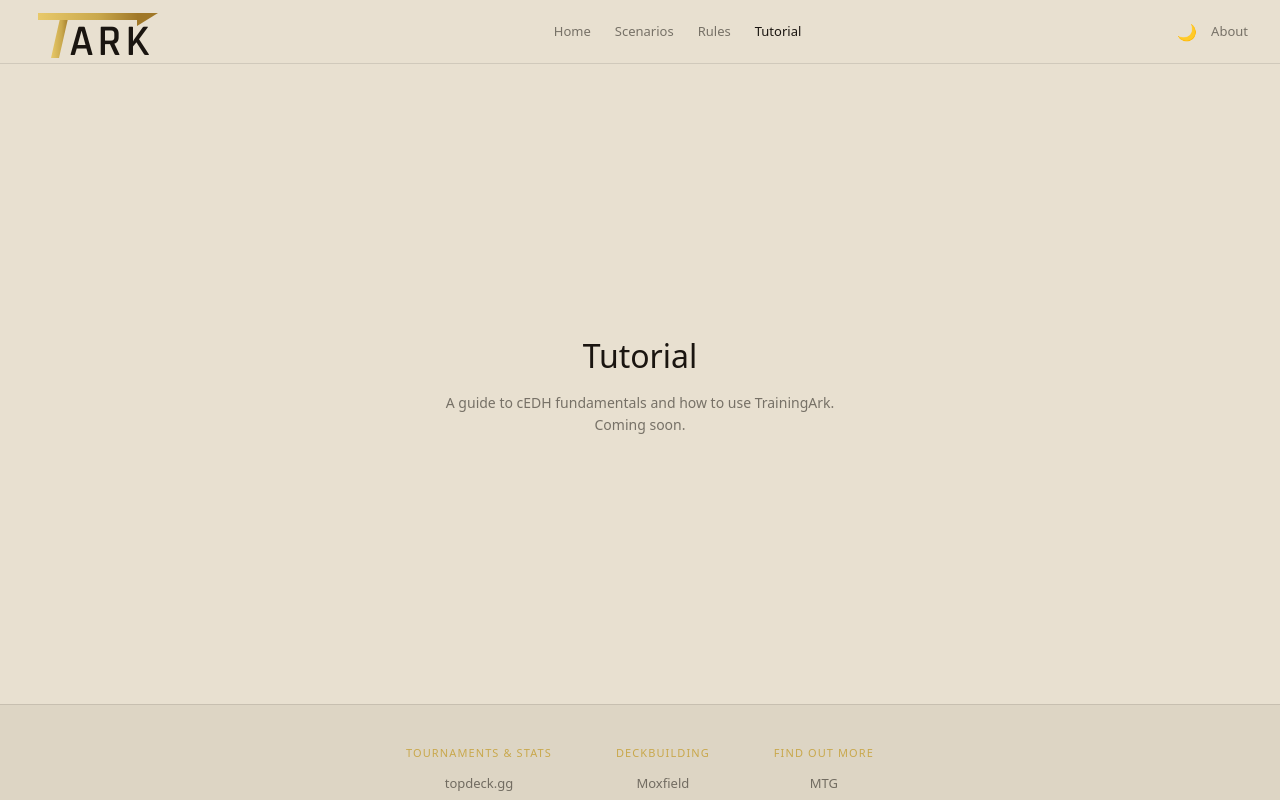
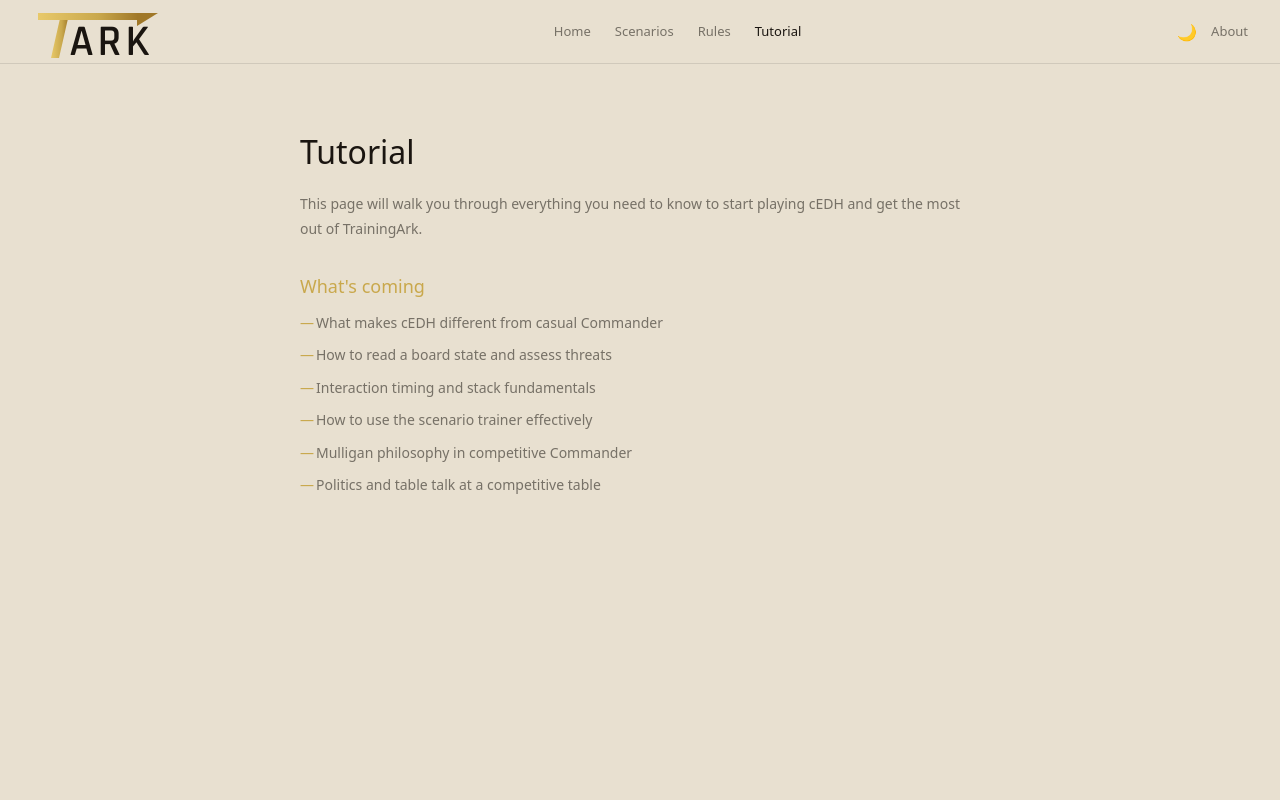
Before and after one commit to TrimStream/SpellTable, a React (Vite) app in the folder frontend/: page /tutorial in a window 1280 px wide. Shown: the top 800 px of the page. Built offline with nearby package versions, Linux system fonts and the light colour scheme.

Commit message:
Enhance Rules and Tutorial pages with updated content, styling, and layout

```diff
--- a/frontend/src/pages/Rules/Rules.module.css
+++ b/frontend/src/pages/Rules/Rules.module.css
@@ -1,23 +1,55 @@
 .container {
-    min-height: 80vh;
-    display: flex;
-    flex-direction: column;
-    align-items: center;
-    justify-content: center;
-    text-align: center;
-    padding: 40px;
+    min-height: 100vh;
+    background: var(--bg);
+    padding: 64px 40px;
+}
+
+.content {
+    max-width: 680px;
+    margin: 0 auto;
 }
 
 .title {
     font-size: 32px;
     font-weight: 500;
     color: var(--text);
-    margin-bottom: 12px;
+    margin-bottom: 16px;
 }
 
-.subtitle {
+.heading {
+    font-size: 18px;
+    font-weight: 500;
+    color: var(--gold);
+    margin-bottom: 12px;
+    margin-top: 32px;
+}
+
+.body {
     font-size: 14px;
     color: var(--text-muted);
-    max-width: 400px;
+    line-height: 1.75;
+    margin-bottom: 24px;
+}
+
+.list {
+    list-style: none;
+    padding: 0;
+    display: flex;
+    flex-direction: column;
+    gap: 10px;
+}
+
+.list li {
+    font-size: 14px;
+    color: var(--text-muted);
     line-height: 1.6;
+    padding-left: 16px;
+    position: relative;
 }
+
+.list li::before {
+    content: '—';
+    position: absolute;
+    left: 0;
+    color: var(--gold);
+}
--- a/frontend/src/pages/Rules/Rules.tsx
+++ b/frontend/src/pages/Rules/Rules.tsx
@@ -8,8 +8,20 @@ export function Rules() {
 
     return (
         <div className={styles.container}>
-            <h1 className={styles.title}>Rules</h1>
-            <p className={styles.subtitle}>Commander rules, ban list, and comprehensive rules reference. Coming soon.</p>
+            <div className={styles.content}>
+                <h1 className={styles.title}>Rules Reference</h1>
+                <p className={styles.body}>
+                    This page will contain a full reference for competitive Commander including the official rules, the current ban list, and rulings relevant to common cEDH interactions.
+                </p>
+
+                <h2 className={styles.heading}>What's coming</h2>
+                <ul className={styles.list}>
+                    <li>Official Commander rules and format guidelines</li>
+                    <li>Current EDH ban list updated for the latest announcements</li>
+                    <li>Comprehensive rules reference for common cEDH interactions</li>
+                    <li>Priority, the stack, and timing rules explained for competitive play</li>
+                </ul>
+            </div>
         </div>
     );
 }
--- a/frontend/src/pages/Tutorial/Tutorial.module.css
+++ b/frontend/src/pages/Tutorial/Tutorial.module.css
@@ -1,23 +1,55 @@
 .container {
-    min-height: 80vh;
-    display: flex;
-    flex-direction: column;
-    align-items: center;
-    justify-content: center;
-    text-align: center;
-    padding: 40px;
+    min-height: 100vh;
+    background: var(--bg);
+    padding: 64px 40px;
+}
+
+.content {
+    max-width: 680px;
+    margin: 0 auto;
 }
 
 .title {
     font-size: 32px;
     font-weight: 500;
     color: var(--text);
-    margin-bottom: 12px;
+    margin-bottom: 16px;
 }
 
-.subtitle {
+.heading {
+    font-size: 18px;
+    font-weight: 500;
+    color: var(--gold);
+    margin-bottom: 12px;
+    margin-top: 32px;
+}
+
+.body {
     font-size: 14px;
     color: var(--text-muted);
-    max-width: 400px;
+    line-height: 1.75;
+    margin-bottom: 24px;
+}
+
+.list {
+    list-style: none;
+    padding: 0;
+    display: flex;
+    flex-direction: column;
+    gap: 10px;
+}
+
+.list li {
+    font-size: 14px;
+    color: var(--text-muted);
     line-height: 1.6;
+    padding-left: 16px;
+    position: relative;
 }
+
+.list li::before {
+    content: '—';
+    position: absolute;
+    left: 0;
+    color: var(--gold);
+}
--- a/frontend/src/pages/Tutorial/Tutorial.tsx
+++ b/frontend/src/pages/Tutorial/Tutorial.tsx
@@ -8,8 +8,22 @@ export function Tutorial() {
 
     return (
         <div className={styles.container}>
-            <h1 className={styles.title}>Tutorial</h1>
-            <p className={styles.subtitle}>A guide to cEDH fundamentals and how to use TrainingArk. Coming soon.</p>
+            <div className={styles.content}>
+                <h1 className={styles.title}>Tutorial</h1>
+                <p className={styles.body}>
+                    This page will walk you through everything you need to know to start playing cEDH and get the most out of TrainingArk.
+                </p>
+
+                <h2 className={styles.heading}>What's coming</h2>
+                <ul className={styles.list}>
+                    <li>What makes cEDH different from casual Commander</li>
+                    <li>How to read a board state and assess threats</li>
+                    <li>Interaction timing and stack fundamentals</li>
+                    <li>How to use the scenario trainer effectively</li>
+                    <li>Mulligan philosophy in competitive Commander</li>
+                    <li>Politics and table talk at a competitive table</li>
+                </ul>
+            </div>
         </div>
     );
 }
```
